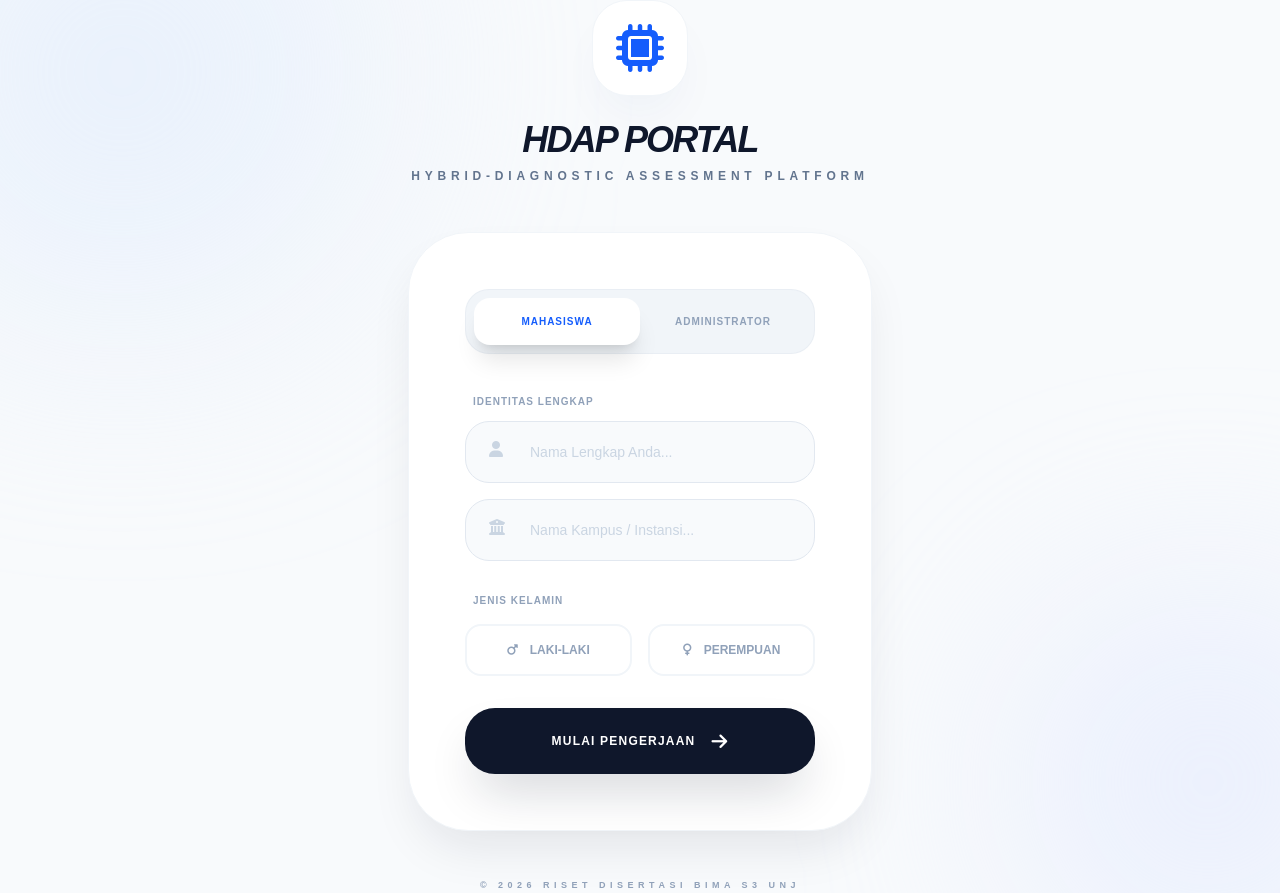
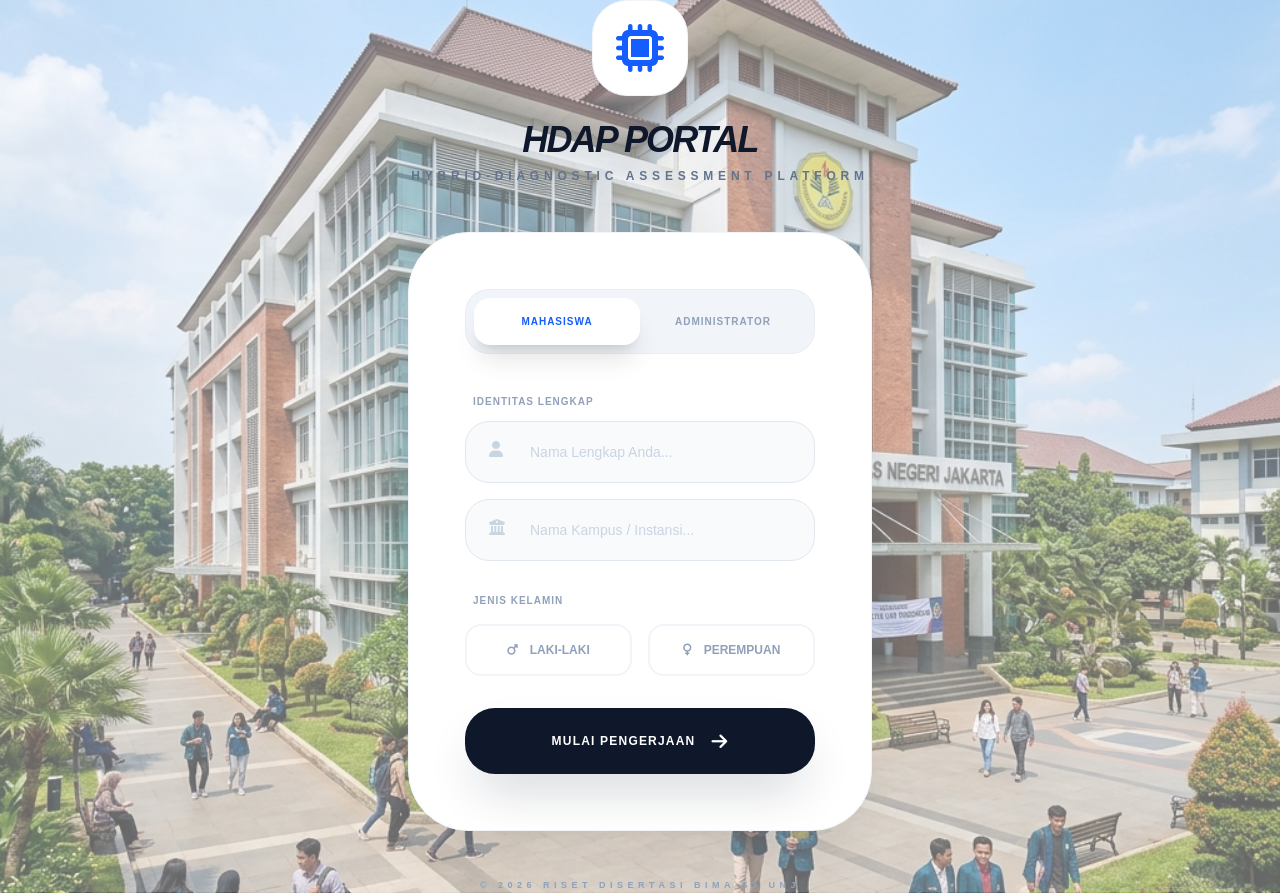
Before and after one commit to cathaleya/web_e-assesment, a Next.js app: page /login in a window 1280 px wide. Built offline with nearby package versions, Linux system fonts and the light colour scheme.

Commit message:
feat: add UNJ campus background to login portal

```diff
--- a/src/app/login/page.tsx
+++ b/src/app/login/page.tsx
@@ -79,11 +79,13 @@ export default function LoginPage() {
   };
 
   return (
-    <div className="min-h-screen flex items-center justify-center relative overflow-hidden bg-slate-50">
-
-      {/* Background Ornaments (Soft & Bright) */}
-      <div className="absolute top-[-20%] left-[-10%] w-[500px] h-[500px] bg-blue-100/50 rounded-full blur-[120px] pointer-events-none"></div>
-      <div className="absolute bottom-[-10%] right-[-10%] w-[400px] h-[400px] bg-indigo-100/50 rounded-full blur-[100px] pointer-events-none"></div>
+    <div className="min-h-screen flex items-center justify-center relative overflow-hidden bg-slate-50"
+         style={{
+           backgroundImage: "linear-gradient(rgba(255, 255, 255, 0.4), rgba(255, 255, 255, 0.4)), url('/unj_bg.png')",
+           backgroundSize: 'cover',
+           backgroundPosition: 'center',
+           backgroundAttachment: 'fixed'
+         }}>
 
       <div className="w-full max-w-lg px-6 relative z-10">
         {/* Logo Section */}
```
Also changed, not shown: public/unj_bg.png (added).
